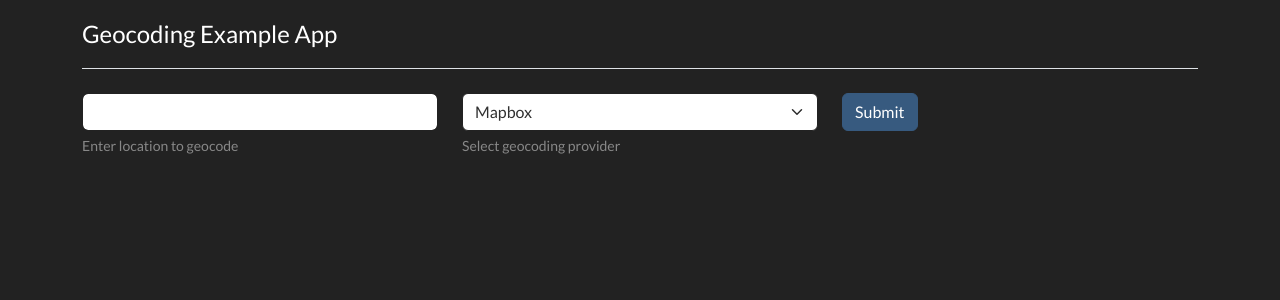
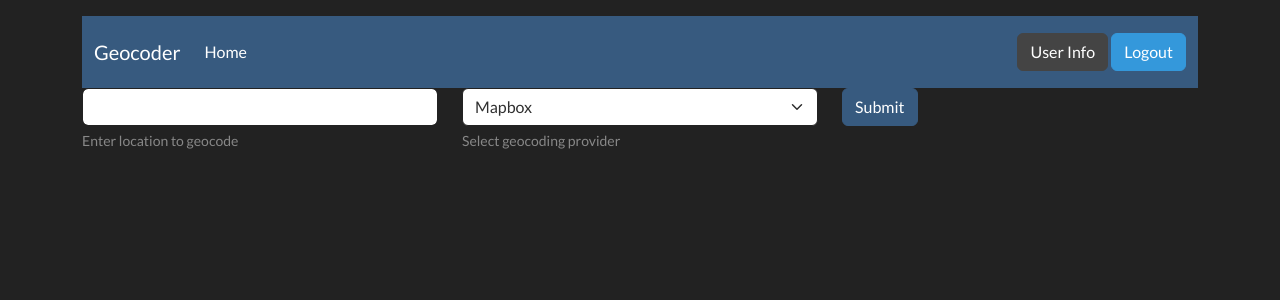
Before and after one commit to mblackgeo/flask-geocoding-webapp, a Flask app: page / in a window 1280 px wide. Shown: the top 300 px of the page. Run offline with Flask 2, Linux system fonts and the light colour scheme.

Commit message:
Use bootstrap nav bar. Add additional links for user info / logout

```diff
--- a/geocoder_app/templates/navigation.html
+++ b/geocoder_app/templates/navigation.html
@@ -1,7 +1,25 @@
-<header>
-    <div class="d-flex flex-column flex-md-row align-items-center pb-3 mb-4 border-bottom">
-        <a href="/" class="d-flex align-items-center text-white text-decoration-none">
-            <span class="fs-4">Geocoding Example App</span>
-        </a>
+<nav class="navbar navbar-expand-lg navbar-dark bg-primary">
+    <div class="container">
+        <a class="navbar-brand" href="/">Geocoder</a>
+        <button class="navbar-toggler" type="button" data-bs-toggle="collapse" data-bs-target="#navbarColor01"
+            aria-controls="navbarColor01" aria-expanded="false" aria-label="Toggle navigation">
+            <span class="navbar-toggler-icon"></span>
+        </button>
+
+        <div class="collapse navbar-collapse" id="navbarColor01">
+            <ul class="navbar-nav me-auto">
+                <li class="nav-item">
+                    <a class="nav-link active" href="/">Home
+                        <span class="visually-hidden">(current)</span>
+                    </a>
+                </li>
+            </ul>
+
+            <deiv class="d-flex">
+                <a href="/user" class="btn btn-secondary" role="button">User Info</a>
+                &nbsp;
+                <a href="/logout" class="btn btn-info" role="button">Logout</a>
+                </form>
+        </div>
     </div>
-</header>
+</nav>
```
